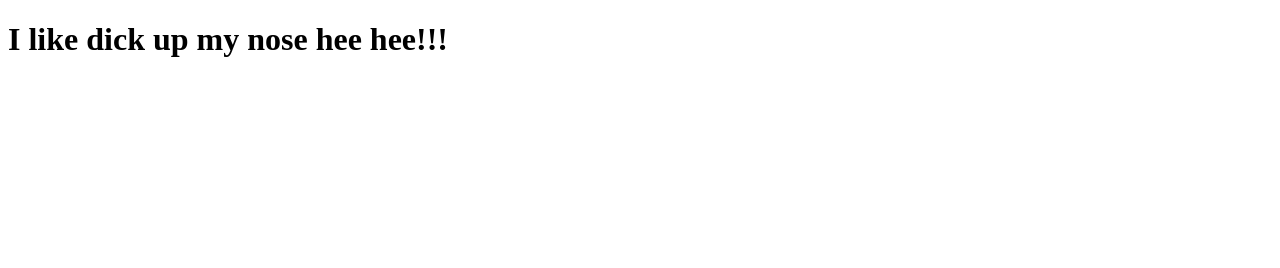
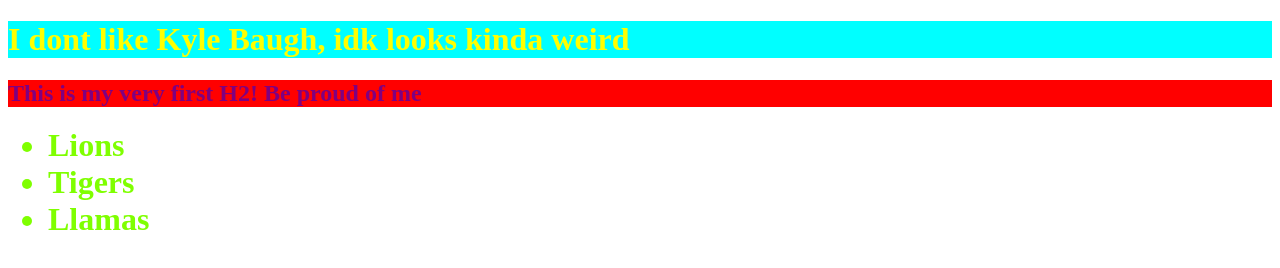
Before and after one commit to Danishcoder/DeploymentDemo, a website: page index.html in a window 1280 px wide. Drawn offline with Linux system fonts and the light colour scheme.

Commit message:
new updates

```diff
--- a/index.html
+++ b/index.html
@@ -5,8 +5,16 @@
   <meta http-equiv="X-UA-Compatible" content="IE=edge">
   <meta name="viewport" content="width=device-width, initial-scale=1.0">
   <title>Heroku Test</title>
+  <link rel="stylesheet" href="./styles.css">
+  <link rel="stylesheet" href="/css">
 </head>
 <body>
-  <h1>I like dick up my nose hee hee!!!</h1>
+  <h1>I dont like Kyle Baugh, idk looks kinda weird </h1>
+  <h2>This is my very first H2! Be proud of me </h2>
+  <ul>
+    <li> Lions</li>
+    <li> Tigers </li>
+    <li> Llamas </li>
+  </ul>
 </body>
 </html>
--- a/server/index.js
+++ b/server/index.js
@@ -7,6 +7,10 @@ app.get('/', (req, res) => {
     res.sendFile(path.join(__dirname, '../index.html'))
 })
 
+app.get('/css',(req, res) => {
+    res.sendFile(path.join(__dirname, '../styles.css'))
+})
+
 const port = process.env.PORT || 4005
 
 app.listen(port, () => {
--- /dev/null
+++ b/styles.css
@@ -0,0 +1,15 @@
+h1 {
+    background-color: aqua;
+    color: yellow;
+}
+
+h2 {
+    background-color: red;
+    color: purple;
+}
+
+li {
+    font-size: xx-large;
+    font-weight: bolder;
+    color: chartreuse;
+}
```
Also changed, not shown: 2 other files.
